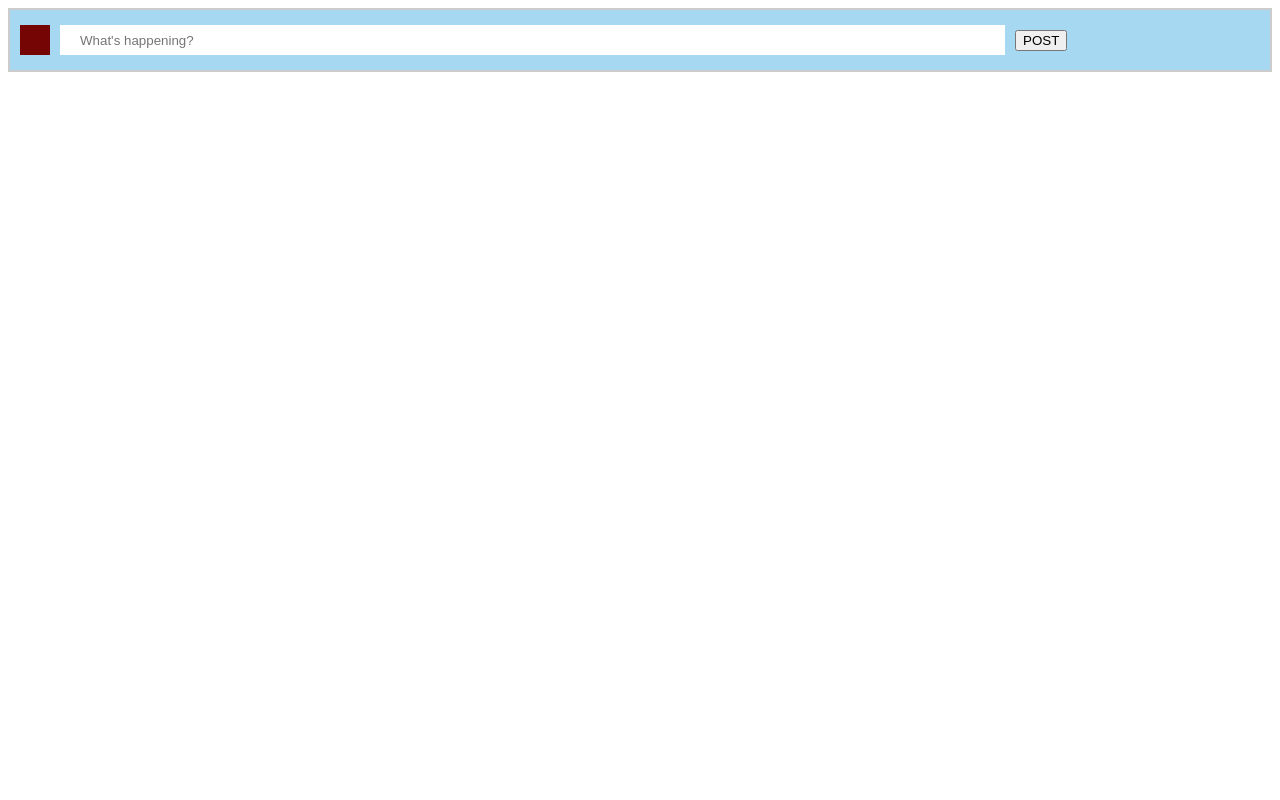
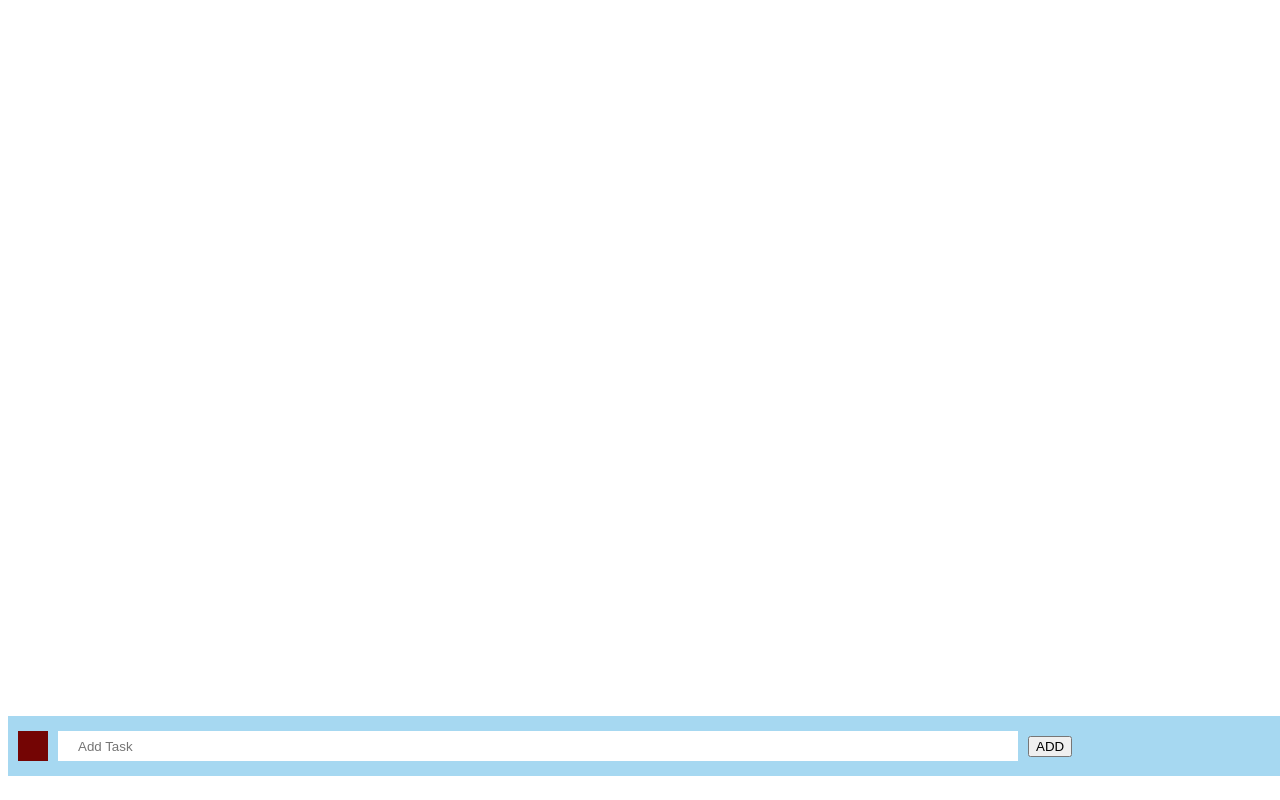
Before and after one commit to ryguybenson/React-week-one, a React app: page / in a window 1280 px wide. Built offline with nearby package versions, Linux system fonts and the light colour scheme.

Commit message:
change styling on feed

```diff
--- a/src/components/App.jsx
+++ b/src/components/App.jsx
@@ -1,5 +1,5 @@
 import React from 'react';
-import Feed from './Feed.jsx';
+import Feed from './Feed';
 
 function App() {
 
--- a/src/components/Feed.jsx
+++ b/src/components/Feed.jsx
@@ -1,4 +1,4 @@
-import React, { Component } from 'react';
+import React from 'react';
 import ItemList from './ItemList';
 import Post from './Post';
 
@@ -23,16 +23,21 @@ class Feed extends React.Component {
 
 
   render(){
-    var feedStyles = {
-      border: '2px solid #ccc'
-    };
+    var footer = {
+      position: 'fixed',
+      bottom: '3vh',
+      width: '100vw'
+    }
     return (
-      <div style={feedStyles}>
-        <Post  onNewPostCreation={this.handleAddingNewPostsToFeed} />
-        <ItemList itemList={this.state.masterFeed} />
+      <div>
+        <div>
+          <ItemList itemList={this.state.masterFeed} />
+        </div>
+        <div style={footer}>
+          <Post  onNewPostCreation={this.handleAddingNewPostsToFeed} />
+        </div>
       </div>
     );
-
   }
 }
 
--- a/src/components/Item.jsx
+++ b/src/components/Item.jsx
@@ -8,11 +8,6 @@ function Item(props) {
     flexDirection: 'row',
     padding: '10px 5px 0px 5px',
     alignItems: 'flex-start'
-  };
-  const picStyle = {
-    width: '40px',
-    height: '40px',
-    marginRight: '20px'
   };
   const contentStyle = {
     marginTop: '0px',
--- a/src/components/Post.jsx
+++ b/src/components/Post.jsx
@@ -61,11 +61,11 @@ function Post(props) {
 
       <form style={formWidth}>
         <div style={formStyle}>
-          <input style={inputStyle}placeholder='What&apos;s happening?' type='text'
+          <input style={inputStyle}placeholder='Add Task' type='text'
             ref={(input) => {_post = input;}}/>
         </div>
       </form>
-      <button style={buttonStyle} onClick={handleNewPost}>Post</button>
+      <button style={buttonStyle} onClick={handleNewPost}>Add</button>
     </div>
   );
 }
```
